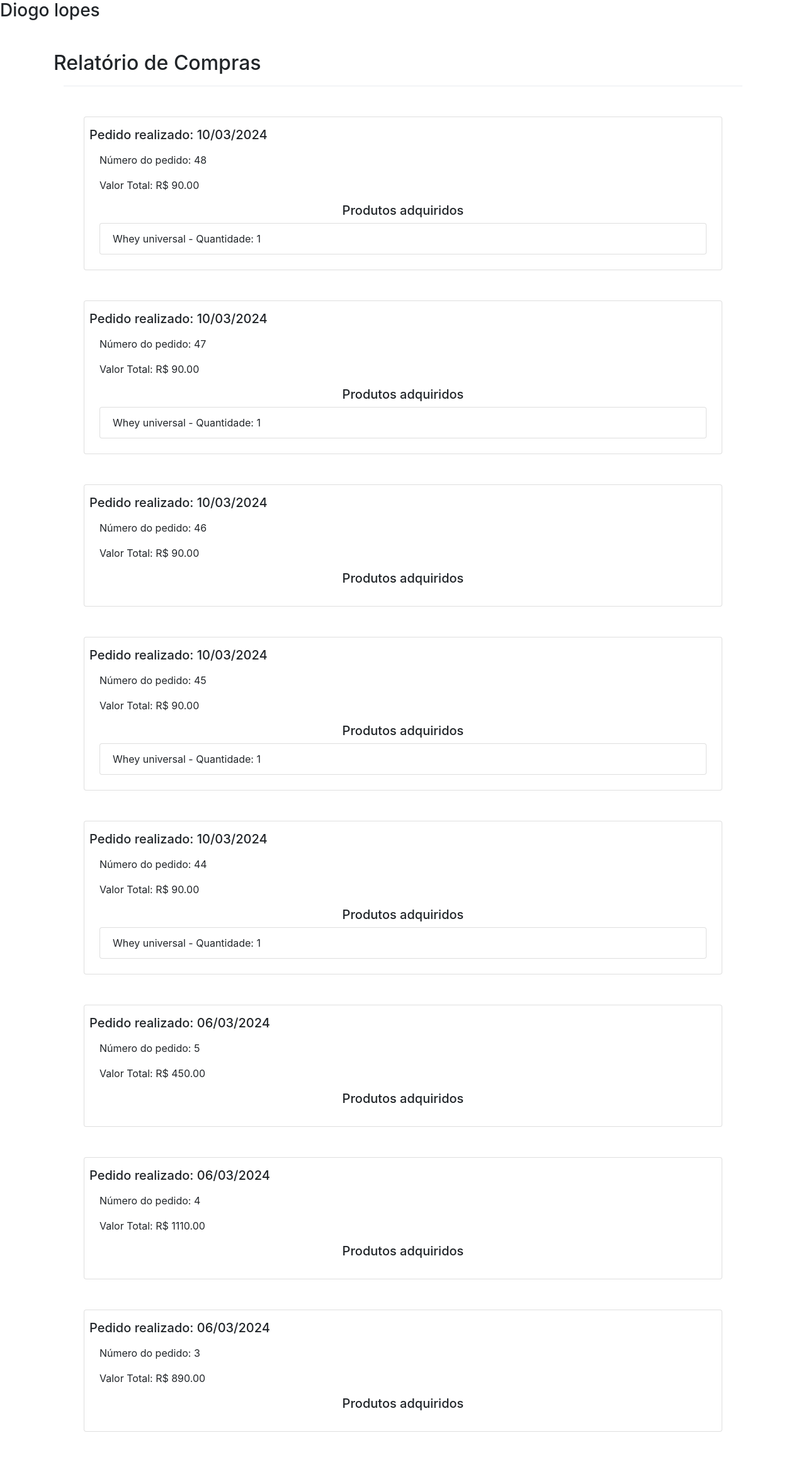
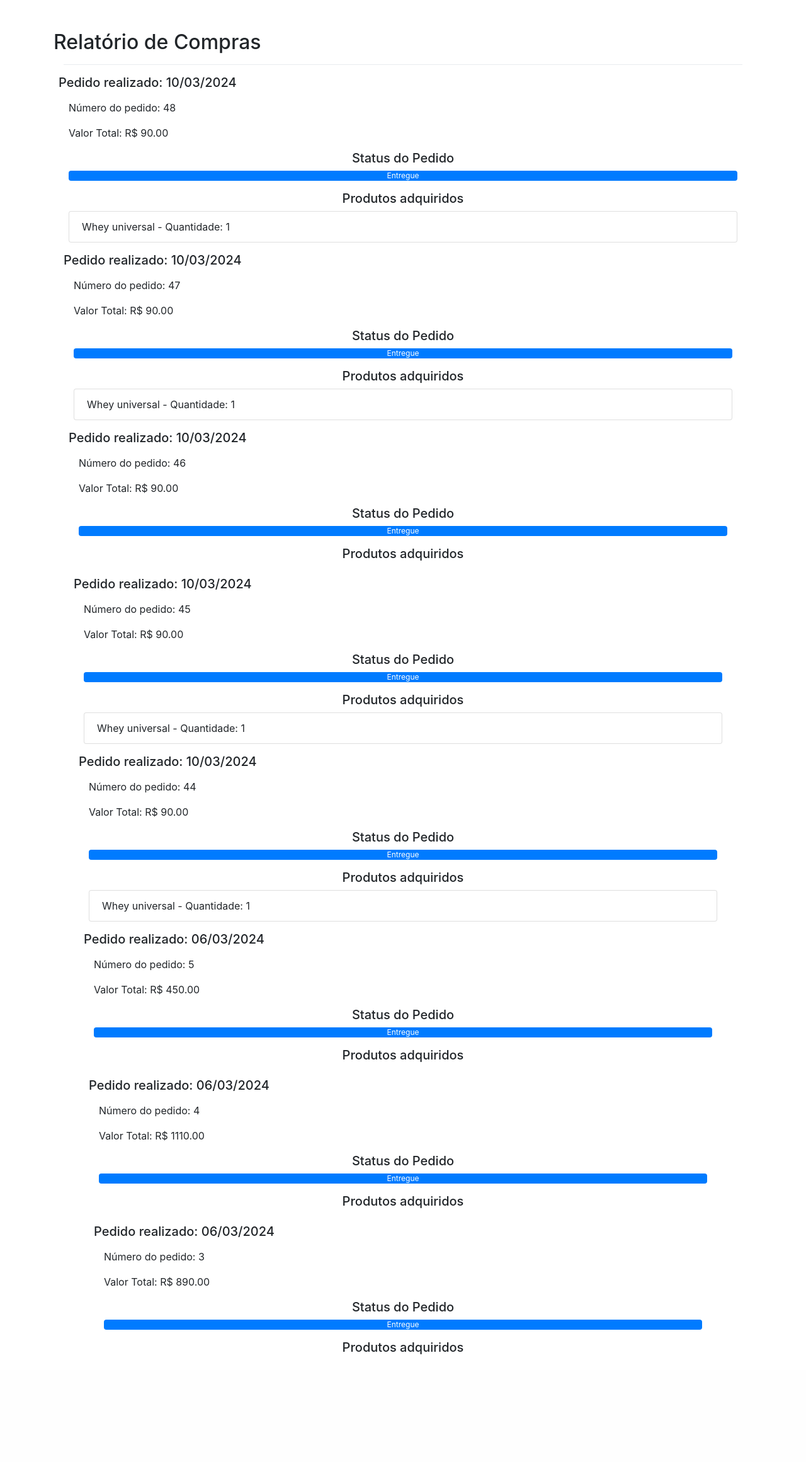
Before and after one commit to Ruamms/sparta, a PHP site: page /sparta/carrinho/relatorio/relatorio_compra.php in a window 1280 px wide. Shown: the part 152-2473 px from the top of the page at 63% size. After the commit the page ends 2302 px from the top, so only its background shows below. Run offline with PHP 8.4, Linux system fonts and the light colour scheme; a user stored in the database is signed in; data comes from the database, SQL or seed files in the repository; some libraries are stand-ins or nearby versions.

Commit message:
barra de status

```diff
--- a/carrinho/relatorio/relatorio_compra.php
+++ b/carrinho/relatorio/relatorio_compra.php
@@ -6,10 +6,17 @@
   <meta charset="UTF-8" />
   <meta name="viewport" content="width=device-width, initial-scale=1, shrink-to-fit=no" />
   <title>suplemento</title>
-  <link rel="stylesheet" href="https://cdn.jsdelivr.net/npm/bootstrap@4.0.0/dist/css/bootstrap.min.css" integrity="sha384-Gn5384xqQ1aoWXA+058RXPxPg6fy4IWvTNh0E263XmFcJlSAwiGgFAW/dAiS6JXm" crossorigin="anonymous" />
-  <script src="https://code.jquery.com/jquery-3.2.1.slim.min.js" integrity="sha384-KJ3o2DKtIkvYIK3UENzmM7KCkRr/rE9/Qpg6aAZGJwFDMVNA/GpGFF93hXpG5KkN" crossorigin="anonymous"></script>
-  <script src="https://cdn.jsdelivr.net/npm/popper.js@1.12.9/dist/umd/popper.min.js" integrity="sha384-ApNbgh9B+Y1QKtv3Rn7W3mgPxhU9K/ScQsAP7hUibX39j7fakFPskvXusvfa0b4Q" crossorigin="anonymous"></script>
-  <script src="https://cdn.jsdelivr.net/npm/bootstrap@4.0.0/dist/js/bootstrap.min.js" integrity="sha384-JZR6Spejh4U02d8jOt6vLEHfe/JQGiRRSQQxSfFWpi1MquVdAyjUar5+76PVCmYl" crossorigin="anonymous"></script>
+  <link rel="stylesheet" href="https://cdn.jsdelivr.net/npm/bootstrap@4.0.0/dist/css/bootstrap.min.css"
+    integrity="sha384-Gn5384xqQ1aoWXA+058RXPxPg6fy4IWvTNh0E263XmFcJlSAwiGgFAW/dAiS6JXm" crossorigin="anonymous" />
+  <script src="https://code.jquery.com/jquery-3.2.1.slim.min.js"
+    integrity="sha384-KJ3o2DKtIkvYIK3UENzmM7KCkRr/rE9/Qpg6aAZGJwFDMVNA/GpGFF93hXpG5KkN"
+    crossorigin="anonymous"></script>
+  <script src="https://cdn.jsdelivr.net/npm/popper.js@1.12.9/dist/umd/popper.min.js"
+    integrity="sha384-ApNbgh9B+Y1QKtv3Rn7W3mgPxhU9K/ScQsAP7hUibX39j7fakFPskvXusvfa0b4Q"
+    crossorigin="anonymous"></script>
+  <script src="https://cdn.jsdelivr.net/npm/bootstrap@4.0.0/dist/js/bootstrap.min.js"
+    integrity="sha384-JZR6Spejh4U02d8jOt6vLEHfe/JQGiRRSQQxSfFWpi1MquVdAyjUar5+76PVCmYl"
+    crossorigin="anonymous"></script>
   <!--  ícones do Bootstrap -->
   <link href="https://cdn.jsdelivr.net/npm/bootstrap-icons/font/bootstrap-icons.css" rel="stylesheet">
   <link rel="stylesheet" href="../../public/style.css">
@@ -27,28 +34,32 @@
 
       <img class="imagem-login" src="../../img/Sparta Suplementos - Logo.png" alt="sparta" />
       </a>
-      <button class="navbar-toggler" type="button" data-toggle="collapse" data-target="#navbarSupportedContent" aria-controls="navbarSupportedContent" aria-expanded="false" aria-label="Abrir Navegação">
+      <button class="navbar-toggler" type="button" data-toggle="collapse" data-target="#navbarSupportedContent"
+        aria-controls="navbarSupportedContent" aria-expanded="false" aria-label="Abrir Navegação">
         <span class="navbar-toggler-icon"></span>
       </button>
       <div class="collapse navbar-collapse" id="navbarSupportedContent">
         <ul class="navbar-nav ml-auto">
           <!-- -->
           <li class="nav-item mr-5">
-            <p class="text-center"><a class="nav-link text-warning" href="../../index.php"><i class="bi bi-house " data-bs-toggle="tooltip" data-bs-placement="top" title="inicio"></i><br>
+            <p class="text-center"><a class="nav-link text-warning" href="../../index.php"><i class="bi bi-house "
+                  data-bs-toggle="tooltip" data-bs-placement="top" title="inicio"></i><br>
                 Inicio</a>
             </p>
           </li>
           <!-- carrinho de compra-->
           <li class="nav-item mr-5">
             <p class="text-center"><a class="nav-link text-warning" href="../../carrinho/carrinho.php">
-                <i class="bi bi-cart" data-bs-toggle="tooltip" data-bs-placement="top" title="Carrinho de Compras"></i><br>
+                <i class="bi bi-cart" data-bs-toggle="tooltip" data-bs-placement="top"
+                  title="Carrinho de Compras"></i><br>
                 Carrinho</a></p>
           </li>
           <!--Perfil-->
           <li class="nav-item mr-5">
 
             <p class="text-center"> <a class="nav-link text-warning" href="../../usuario/perfil.php">
-                <i class="bi bi-person-circle " data-bs-toggle="tooltip" data-bs-placement="top" title="Configuração"></i><br>
+                <i class="bi bi-person-circle " data-bs-toggle="tooltip" data-bs-placement="top"
+                  title="Configuração"></i><br>
                 Perfil</a></p>
 
           </li>
@@ -69,7 +80,7 @@
     if (!isset($_SESSION)) {
       session_start();
     }
-    include ("../../usuario/id_usuario.php");
+
 
     if (isset($_SESSION['usuario_id'])) {
       $usuario_id = $_SESSION['usuario_id'];
@@ -110,7 +121,32 @@
             while ($row_compra = $result_compras->fetch_assoc()) {
               $pedido_id = $row_compra['pedido_id'];
               $valor_total = $row_compra['valor_total'];
-              $data_pedido = $row_compra['data_pedido_formatada'];
+              $data_pedido = $row_compra['data_pedido_formatada']; // Data no formato dd/mm/yyyy
+
+              // Calcular a diferença de dias entre a data do pedido e a data atual
+              $data_pedido_date = DateTime::createFromFormat('d/m/Y', $data_pedido);
+              $data_atual_date = new DateTime();
+              if ($data_pedido_date === false) {
+                // Caso a data esteja no formato inesperado ou inválido
+                echo "Erro ao interpretar a data do pedido: $data_pedido";
+                continue; // Pula para o próximo pedido
+              }
+              $diferenca_dias = $data_pedido_date->diff($data_atual_date)->days;
+
+              // Determinar o status do pedido baseado nos dias decorridos
+              if ($diferenca_dias >= 5) {
+                $status_pedido = 'Entregue';
+                $percentual_conclusao = 100;
+              } elseif ($diferenca_dias >= 3) {
+                $status_pedido = 'Enviado';
+                $percentual_conclusao = 75;
+              } elseif ($diferenca_dias >= 1) {
+                $status_pedido = 'Separando';
+                $percentual_conclusao = 50;
+              } else {
+                $status_pedido = 'Processando';
+                $percentual_conclusao = 25;
+              }
 
               // Consulta para obter os detalhes do pedido
               $consulta_detalhes_pedido = "SELECT dp.produto_id, p.nome, dp.quantidade
@@ -123,24 +159,29 @@
               $result_detalhes_pedido = $stmt->get_result();
               ?>
 
-              <div class="m-5 card">
-                <div class="mt-3  m-2">
-                  <h5>Pedido realizado: <?php echo $data_pedido; ?></h5>
+              <div class="mt-3 m-2">
+                <h5>Pedido realizado: <?php echo htmlspecialchars($data_pedido, ENT_QUOTES, 'UTF-8'); ?></h5>
                 <div class="m-3">
-                    <p>Número do pedido: <?php echo $pedido_id; ?></p>
-                    <p>Valor Total: R$ <?php echo $valor_total; ?></p>
+                  <p>Número do pedido: <?php echo htmlspecialchars($pedido_id, ENT_QUOTES, 'UTF-8'); ?></p>
+                  <p>Valor Total: R$ <?php echo htmlspecialchars($valor_total, ENT_QUOTES, 'UTF-8'); ?></p>
 
-                    <h5 class="text-center">Produtos adquiridos</h5>
+                  <h5 class="text-center">Status do Pedido</h5>
+                  <div class="progress">
+                    <div class="progress-bar" role="progressbar" style="width: <?php echo $percentual_conclusao; ?>%;"
+                      aria-valuenow="<?php echo $percentual_conclusao; ?>" aria-valuemin="0" aria-valuemax="100">
+                      <?php echo htmlspecialchars($status_pedido, ENT_QUOTES, 'UTF-8'); ?>
+                    </div>
+                  </div>
+
+                  <h5 class="text-center mt-3">Produtos adquiridos</h5>
                   <ul class="list-group">
                     <?php while ($row_detalhes = $result_detalhes_pedido->fetch_assoc()) { ?>
                       <li class="list-group-item">
-                          <?php echo $row_detalhes['nome']; ?> -
-                          Quantidade: <?php echo $row_detalhes['quantidade']; ?>
+                        <?php echo htmlspecialchars($row_detalhes['nome'], ENT_QUOTES, 'UTF-8'); ?> -
+                        Quantidade: <?php echo htmlspecialchars($row_detalhes['quantidade'], ENT_QUOTES, 'UTF-8'); ?>
                       </li>
                     <?php } ?>
                   </ul>
-                  </div>
-                </div>
                 </div>
 
                 <?php
```
Lines whose indentation alone changed are shown as unchanged.
